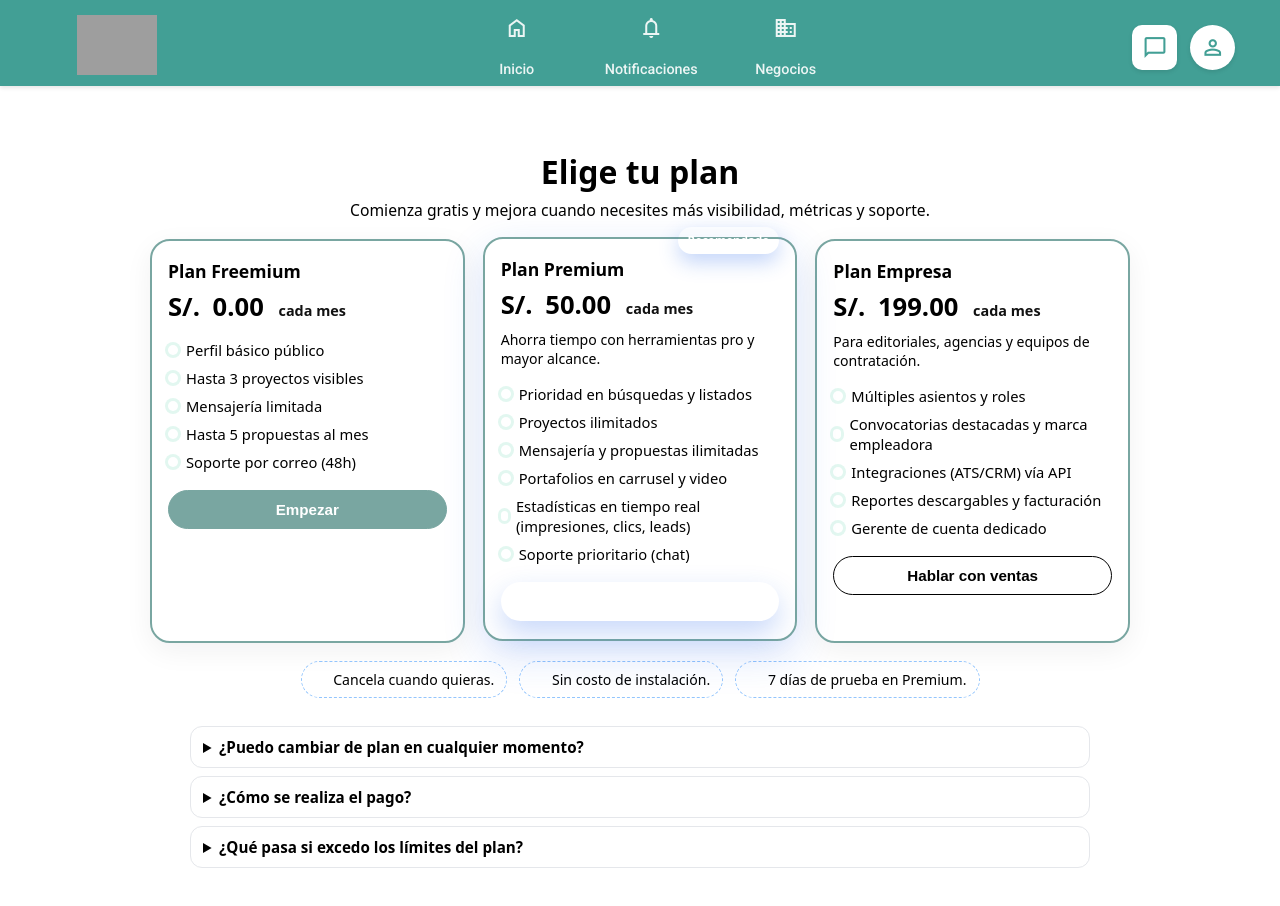
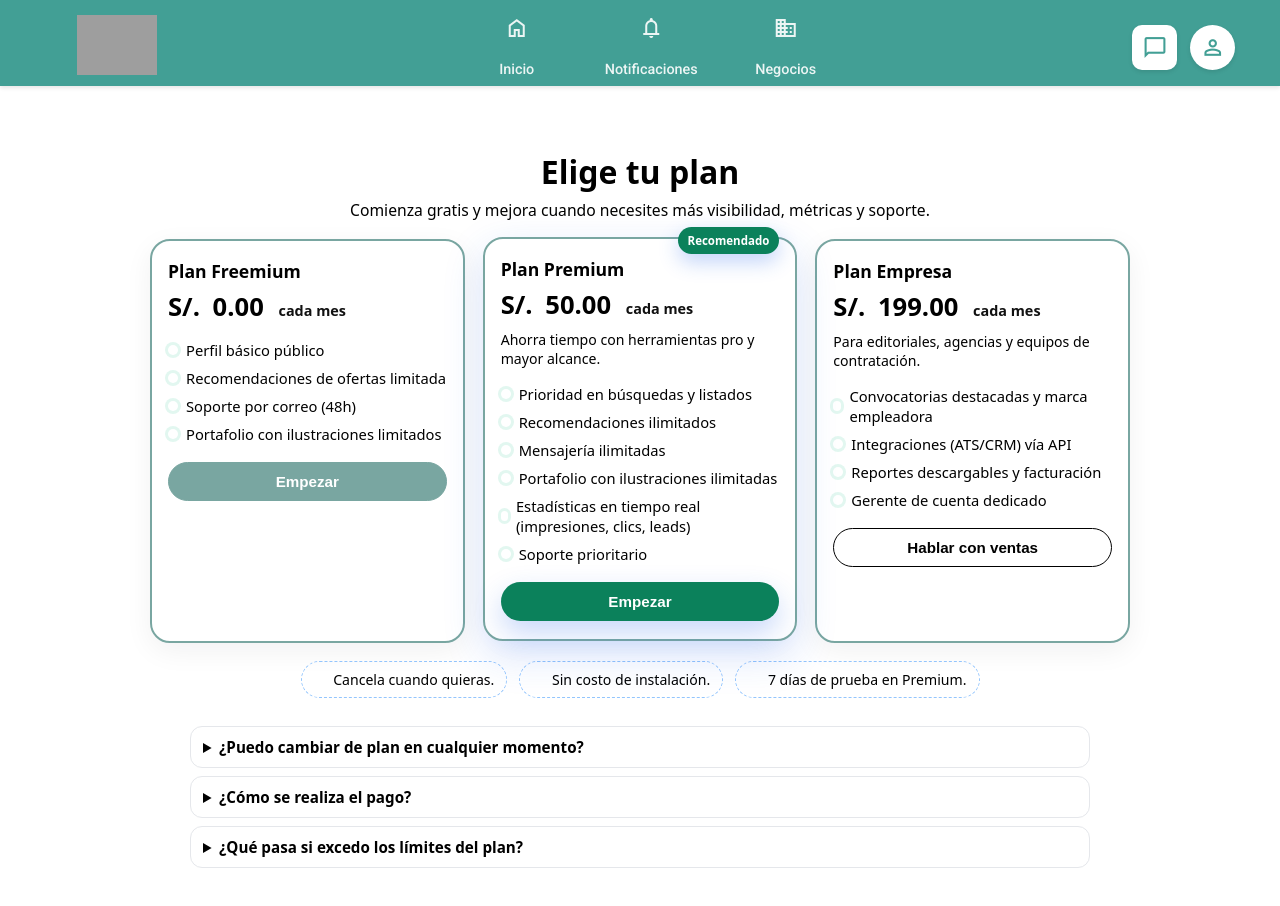
Before and after one commit to ArquiSoftwareEmerg-7273-Grupo3/WebFrontend, an Angular app: page /business/plans in a window 1280 px wide. Shown: the top 906 px of the page. Built offline with nearby package versions, Linux system fonts and the light colour scheme; no server answers; sample sign-in values are in the browser's storage; grey boxes are pictures that could not be loaded; a web font is replaced by a local one.

Commit message:
fix: adapted information

```diff
--- a/src/app/content/pages/business/components/plan/plan.component.css
+++ b/src/app/content/pages/business/components/plan/plan.component.css
@@ -83,7 +83,8 @@
 .ribbon{
   position:absolute;
   top:-12px; right:16px;
-  background:linear-gradient(90deg,var(--brand-a),var(--brand-b));
+  background: #0b815b;
+);
   color:#fff;
   font-size:.72rem;
   font-weight:700;
@@ -128,7 +129,8 @@
 }
 
 .btn-primary{
-  background:linear-gradient(90deg,var(--brand-a),var(--brand-b));
+  background: #0b815b;
+);
   color:#fff;
   box-shadow:0 12px 28px rgba(37,99,235,.25);
 }
--- a/src/app/content/pages/business/components/plan/plan.component.html
+++ b/src/app/content/pages/business/components/plan/plan.component.html
@@ -15,10 +15,9 @@
 
       <ul class="features">
         <li>Perfil básico público</li>
-        <li>Hasta 3 proyectos visibles</li>
-        <li>Mensajería limitada</li>
-        <li>Hasta 5 propuestas al mes</li>
+        <li>Recomendaciones de ofertas limitada</li>
         <li>Soporte por correo (48h)</li>
+        <li>Portafolio con ilustraciones limitados</li>
       </ul>
 
       <button class="btn btn-ghost">Empezar</button>
@@ -34,11 +33,11 @@
 
       <ul class="features">
         <li>Prioridad en búsquedas y listados</li>
-        <li>Proyectos ilimitados</li>
-        <li>Mensajería y propuestas ilimitadas</li>
-        <li>Portafolios en carrusel y video</li>
+        <li>Recomendaciones ilimitados</li>
+        <li>Mensajería ilimitadas</li>
+        <li>Portafolio con ilustraciones ilimitadas</li>
         <li>Estadísticas en tiempo real (impresiones, clics, leads)</li>
-        <li>Soporte prioritario (chat)</li>
+        <li>Soporte prioritario</li>
       </ul>
 
       <button class="btn btn-primary">Empezar</button>
@@ -52,7 +51,6 @@
       </div>
 
       <ul class="features">
-        <li>Múltiples asientos y roles</li>
         <li>Convocatorias destacadas y marca empleadora</li>
         <li>Integraciones (ATS/CRM) vía API</li>
         <li>Reportes descargables y facturación</li>
```
